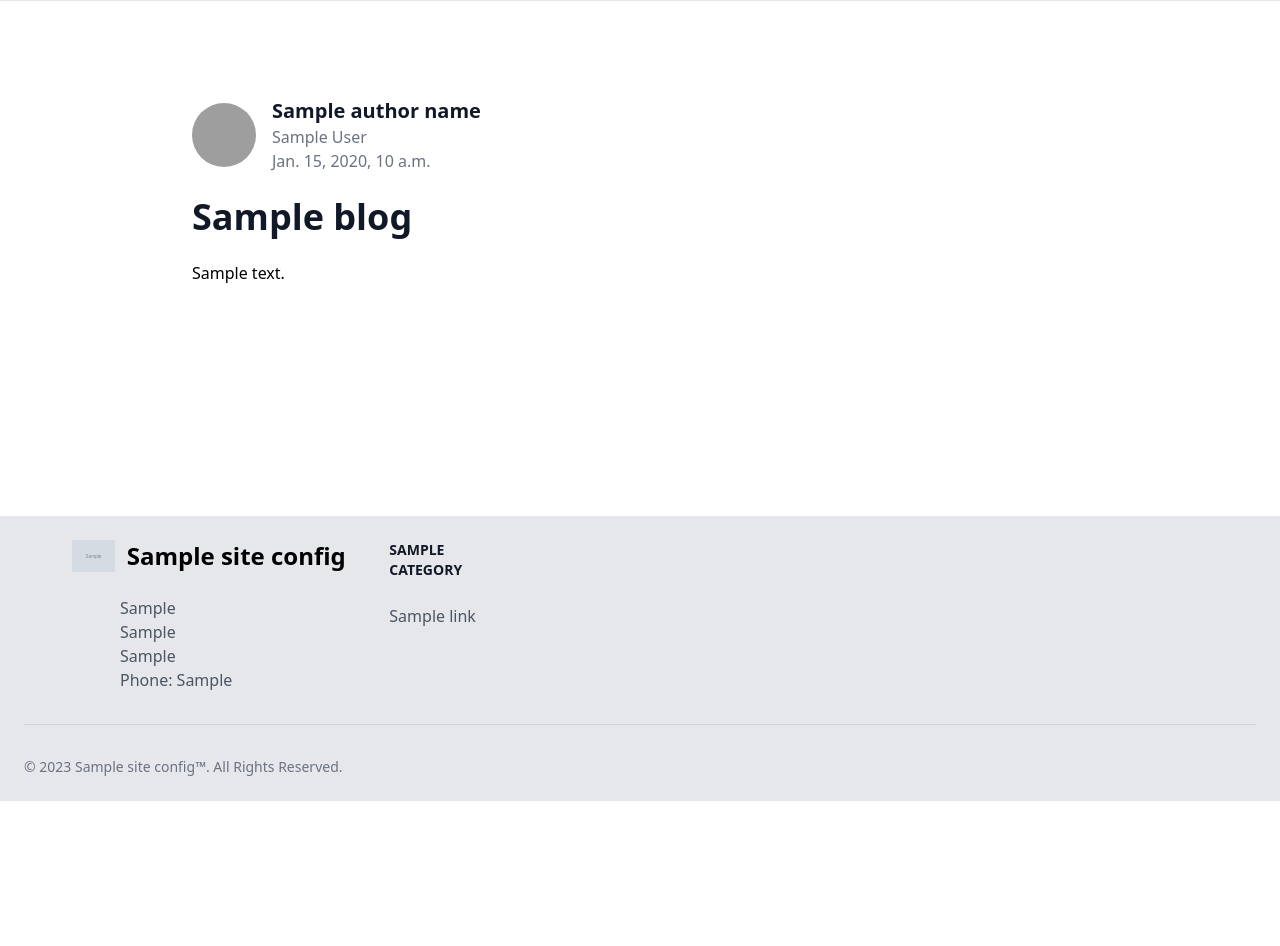
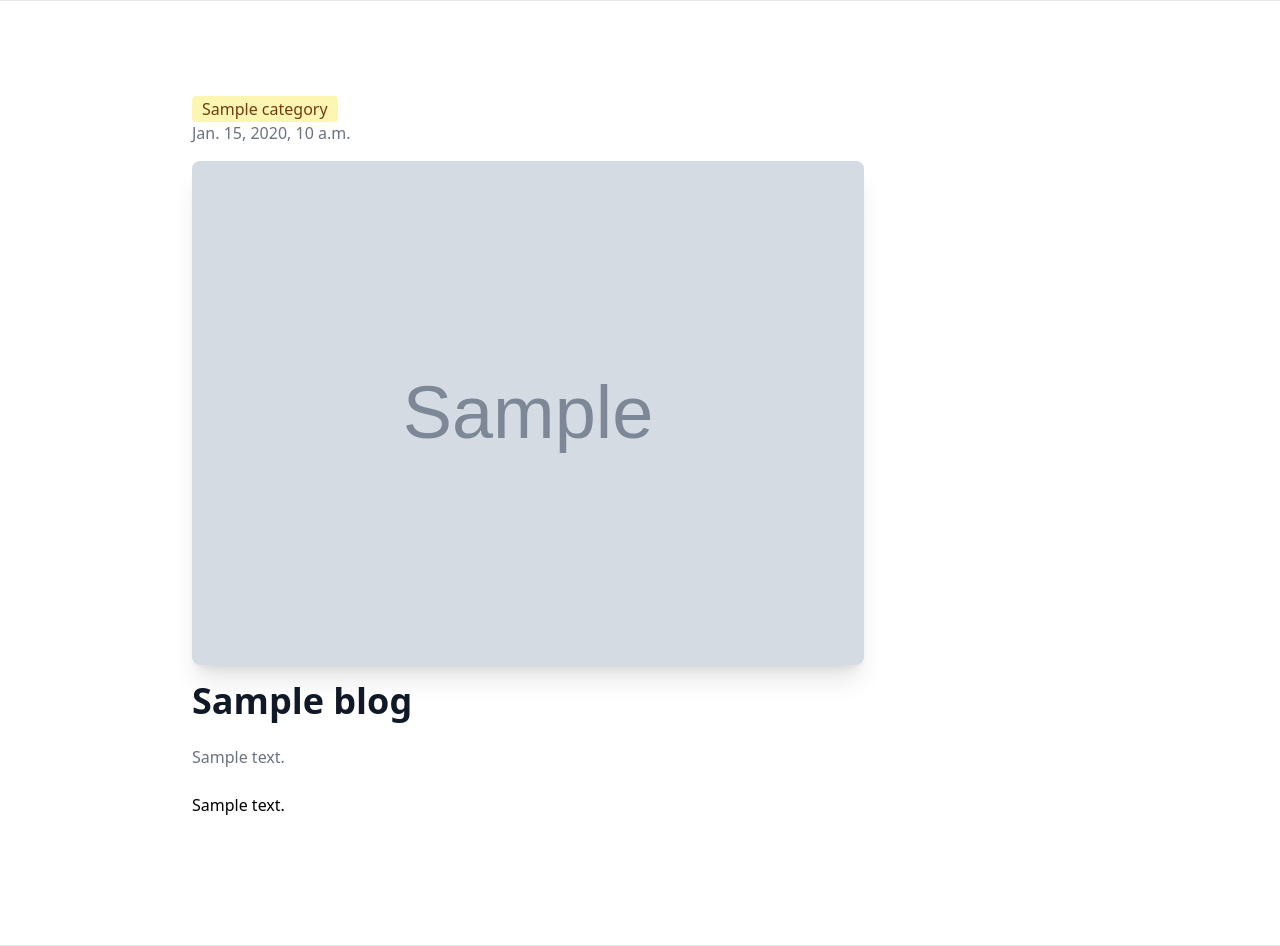
Before and after one commit to aahnik/unison, a Django app: template src/blog/templates/blog/item.html in a window 1280 px wide. Shown: the part 72-1018 px from the top of the page. Before the commit the page ends 873 px from the top, so only its background shows below. Run offline with Django 4.2, Linux system fonts and the light colour scheme; the template is opened without the code that fills it: most values are stand-ins (such as "Sample title", 1, 10 or a date in 2020); grey boxes marked "Sample" are stand-in pictures; style sheets or scripts are compiled from the project's sources; some libraries are stand-ins or nearby versions; grey boxes are pictures that could not be loaded.

Commit message:
feature/aahq-26-indivisual-blog-item-page

```diff
--- a/src/blog/models.py
+++ b/src/blog/models.py
@@ -3,6 +3,7 @@ from django.contrib.auth import get_user_model
 from ckeditor_uploader.fields import RichTextUploadingField
 from utils.slugs import generate_unique_slug
 from django.utils.html import format_html
+from utils.images import upload_image_to
 
 User = get_user_model()
 
@@ -19,8 +20,9 @@ class BlogPost(models.Model):
     category = models.ForeignKey(
         BlogCategory, null=True, blank=True, on_delete=models.SET_NULL
     )
+    cover_image = models.ImageField(upload_to=upload_image_to, blank=True, null=True)
     slug = models.SlugField(unique=True, blank=True)
-    summary = models.CharField(max_length=1024)
+    summary = models.TextField(max_length=1024)
     author = models.ForeignKey(User, on_delete=models.CASCADE, blank=True)
     content = RichTextUploadingField()
     created_at = models.DateTimeField(auto_now_add=True, null=True, blank=True)
--- a/src/blog/templates/blog/item.html
+++ b/src/blog/templates/blog/item.html
@@ -7,26 +7,36 @@
         <article
             class="mx-auto w-full max-w-4xl format format-sm sm:format-base lg:format-lg format-amber dark:format-invert">
             <header class="mb-4 lg:mb-6 not-format">
-                <address class="flex items-center mb-6 not-italic">
-                    <div class="inline-flex items-center mr-3 text-sm text-gray-900 dark:text-white">
-                        <img class="mr-4 w-16 h-16 rounded-full"
-                            src="https://flowbite.com/docs/images/people/profile-picture-2.jpg" alt="Jese Leos" />
-                        <div>
-                            <a href="#" rel="author"
-                                class="text-xl font-bold text-gray-900 dark:text-white">{{author_name}}</a>
-                            <p class="text-base text-gray-500 dark:text-gray-400">
-                                {{author_bio}}
-                            </p>
-                            <p class="text-base text-gray-500 dark:text-gray-400">
-                                <time pubdate datetime="2022-02-08" title="February 8th, 2022">{{date_pub}}</time>
-                            </p>
-                        </div>
-                    </div>
-                </address>
+                <div>
+                    <span
+                        class="bg-yellow-100 text-yellow-800 text-md font-medium me-2 px-2.5 py-0.5 rounded dark:bg-yellow-900 dark:text-yellow-300">
+                        {{blog.category}}
+                    </span>
+                    <p class="text-base text-gray-500 dark:text-gray-400">
+                        <time pubdate>{{blog.created_at}}</time>
+                    </p>
+                </div>
+                {% if blog.cover_image %}
+                <div class="">
+                    <img class="my-4 h-auto lg:w-full md:max-w-2xl sm:max-w-xl rounded-lg shadow-xl dark:shadow-gray-800"
+                        src="{{blog.cover_image.url}}" alt="{{blog.title}}">
+                </div>
+                {%endif%}
                 <h1
                     class="mb-4 text-3xl font-extrabold leading-tight text-gray-900 lg:mb-6 lg:text-4xl dark:text-white">
                     {{blog.title}}
                 </h1>
+                <address class="flex items-center mb-6 not-italic">
+                    <div class="inline-flex items-center mr-3 text-sm text-gray-900 dark:text-white">
+                        <div>
+                            <p class="text-base text-gray-500 dark:text-gray-400">
+                                {{blog.summary}}
+                            </p>
+
+                        </div>
+                    </div>
+                </address>
+
             </header>
 
             <div>
```
Also changed, not shown: src/blog/migrations/0006_blogpost_cover_image.py (added).
